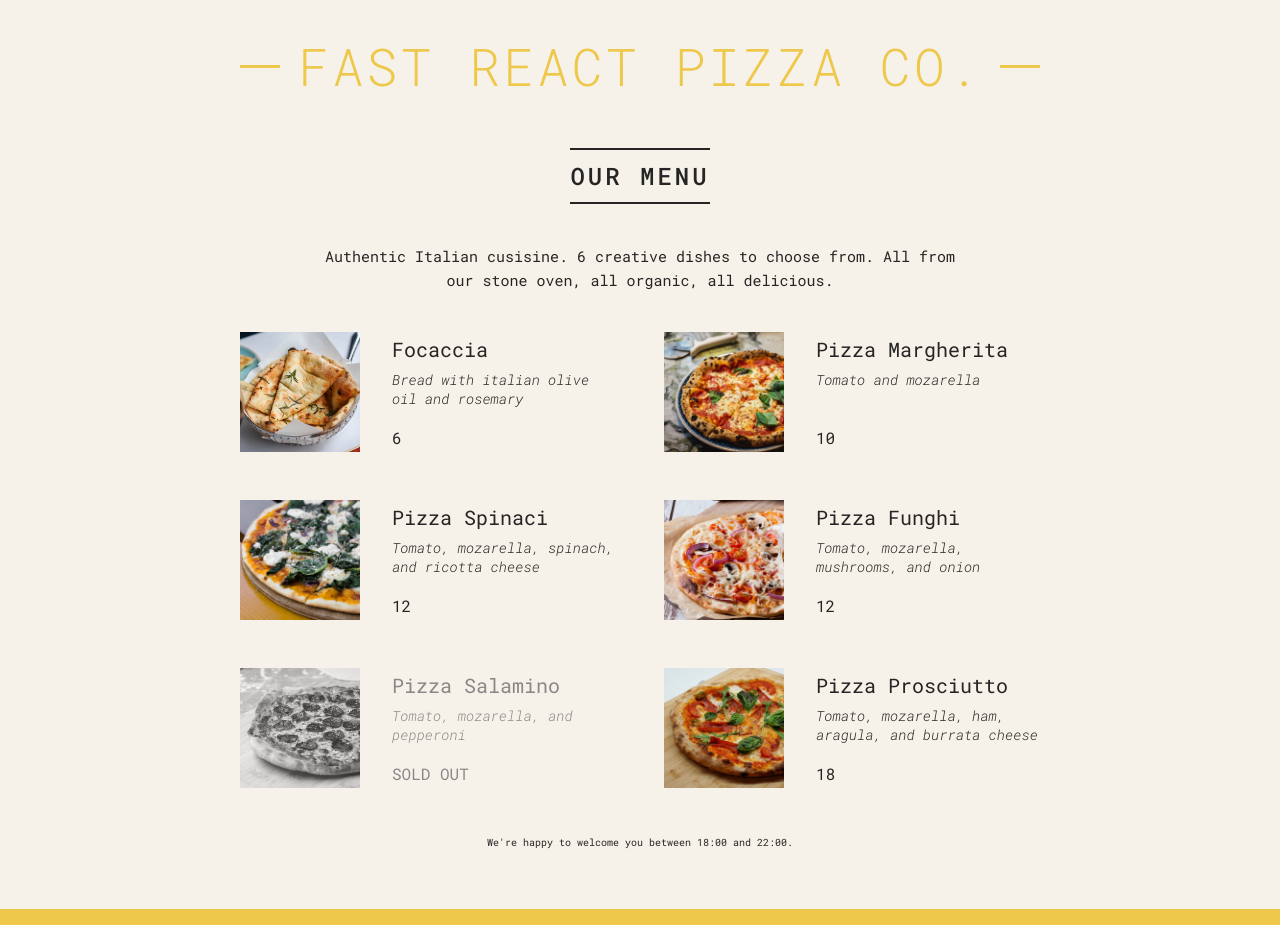
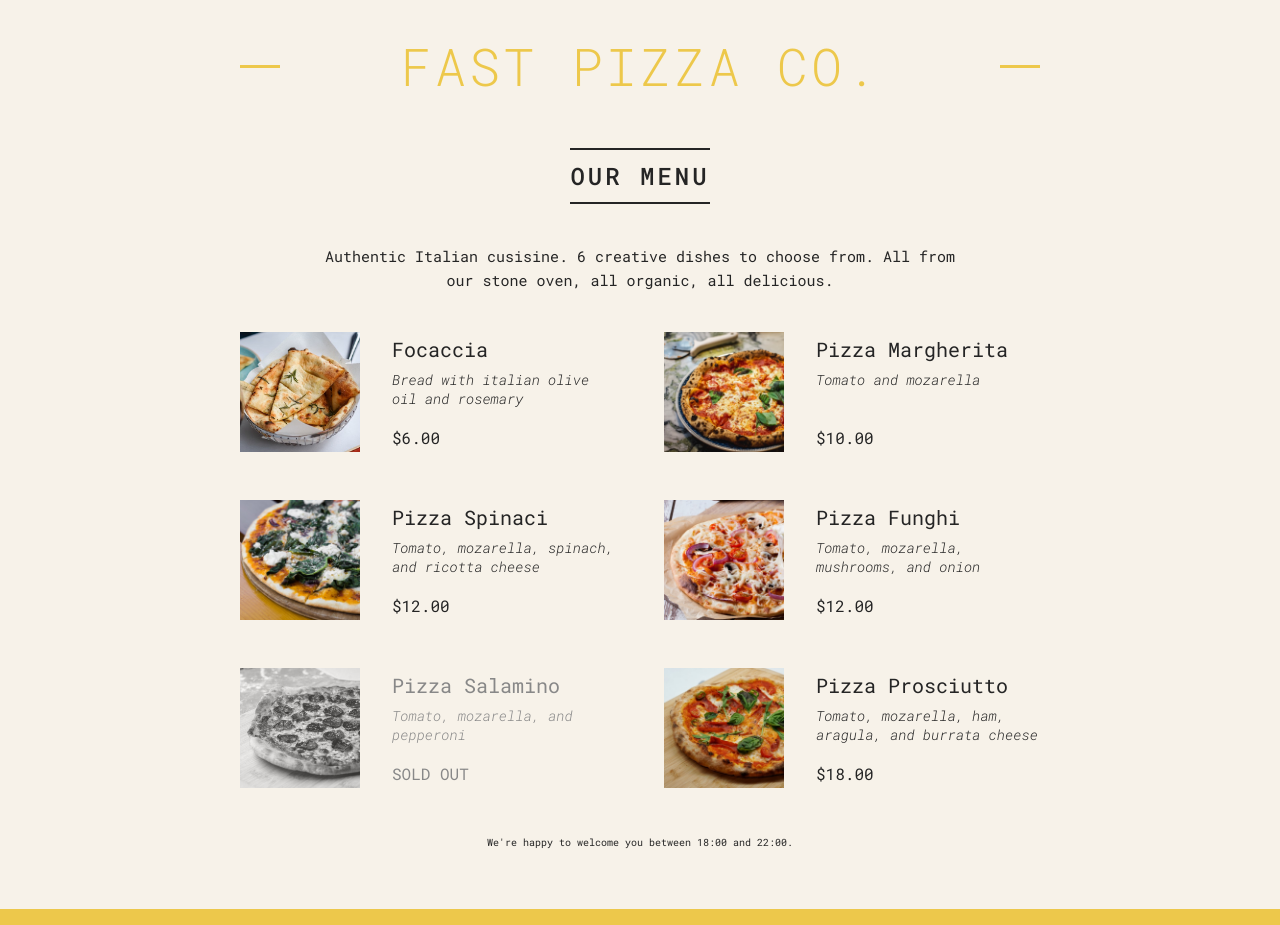
Before and after one commit to TinaLee-prog/PizzaMenu, a React (Create React App) app: page / in a window 1280 px wide. Built offline with nearby package versions, Linux system fonts and the light colour scheme.

Commit message:
add dollar sign

```diff
--- a/src/index.js
+++ b/src/index.js
@@ -65,7 +65,7 @@ function Header() {
 
   return (
     <header className="header">
-      <h1 style={style}>Fast React Pizza Co.</h1>
+      <h1 style={style}>Fast Pizza Co.</h1>
     </header>
   );
 }
@@ -120,7 +120,9 @@ function Pizza({ pizzaObj }) {
         ) : (
           <span>{pizzaObj.price}</span>
         )} for reference*/}
-        <span>{pizzaObj.soldOut ? "SOLD OUT" : pizzaObj.price}</span>
+        <span>
+          {pizzaObj.soldOut ? "SOLD OUT" : `$${pizzaObj.price.toFixed(2)}`}
+        </span>
       </div>
     </li>
   );
```
